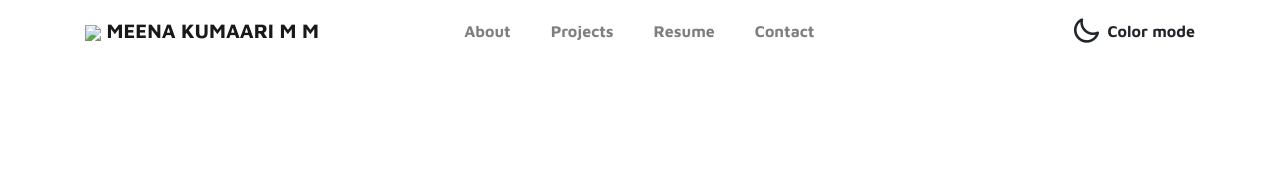
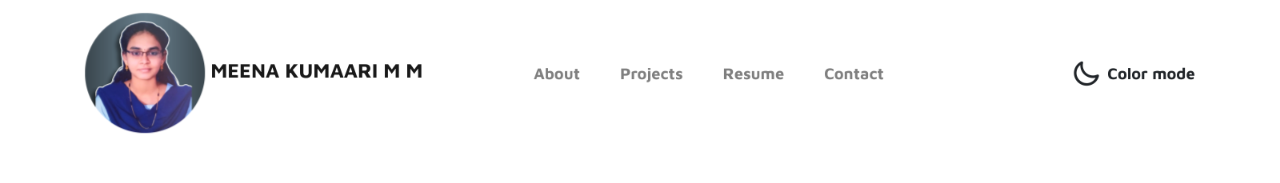
Before and after one commit to meenakumaarigithub/portfolio, a plain HTML site: page index.html in a window 1280 px wide. Shown: the top 183 px of the page. Drawn offline with Linux system fonts and the light colour scheme.

Commit message:
Update index.html

```diff
--- a/index.html
+++ b/index.html
@@ -16,20 +16,14 @@
     <!-- MAIN STYLE -->
     <link rel="stylesheet" href="css/tooplate-style.css">
 
-<!--
 
-Tooplate 2115 Marvel
-
-https://www.tooplate.com/view/2115-marvel
-
--->
   </head>
   <body>
 
     <!-- MENU -->
     <nav class="navbar navbar-expand-sm navbar-light">
         <div class="container">
-            <a class="navbar-brand" href="index.html"><img src="../2115_marvel/images/project/profile-pic (2).png" width="120px"</i> MEENA KUMAARI M M</a>
+            <a class="navbar-brand" href="index.html"><img src="images/project/profile-pic (2).png" width="120px"</i> MEENA KUMAARI M M</a>
 
             <button class="navbar-toggler" type="button" data-toggle="collapse" data-target="#navbarNav" aria-controls="navbarNav" aria-expanded="false"
                 aria-label="Toggle navigation">
```
